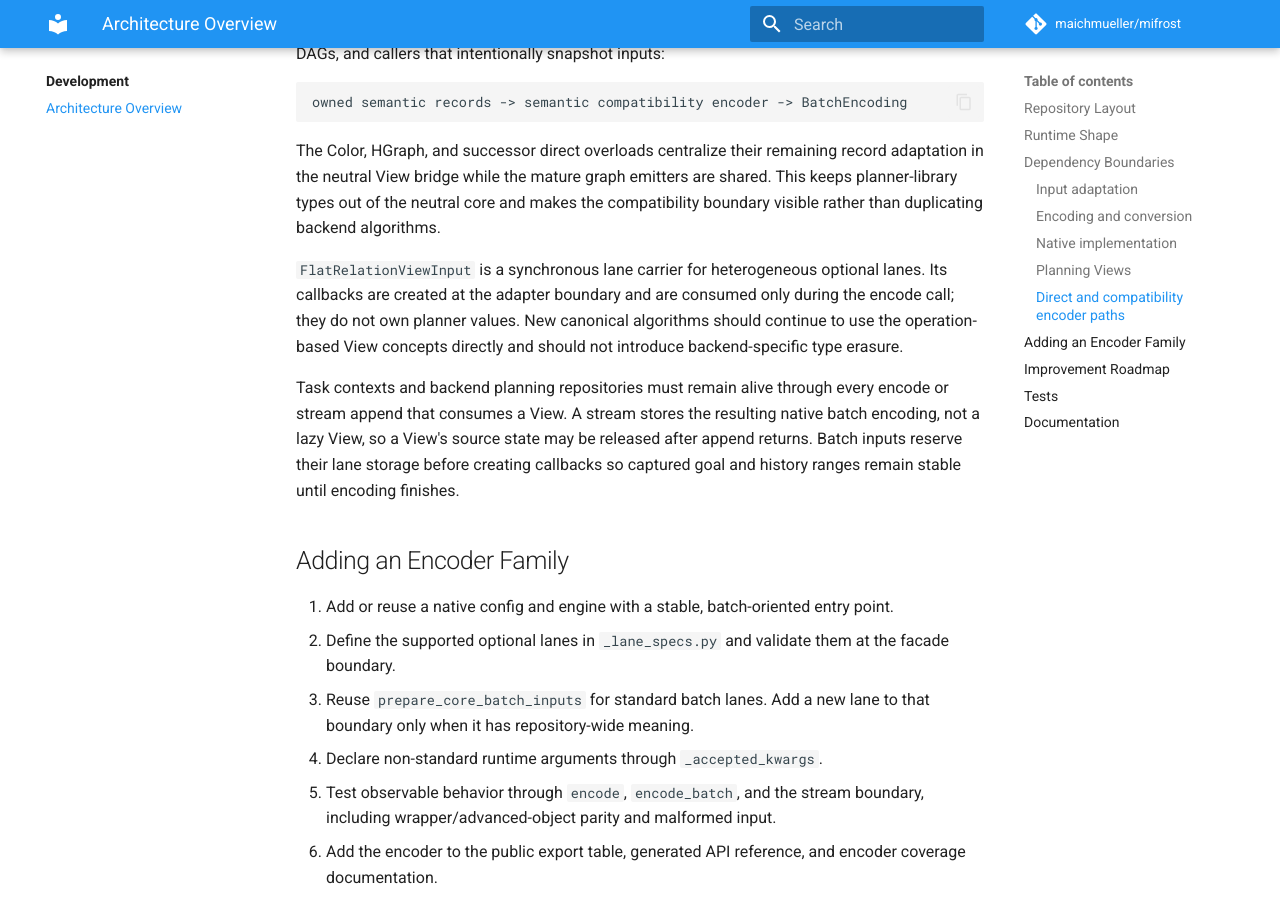
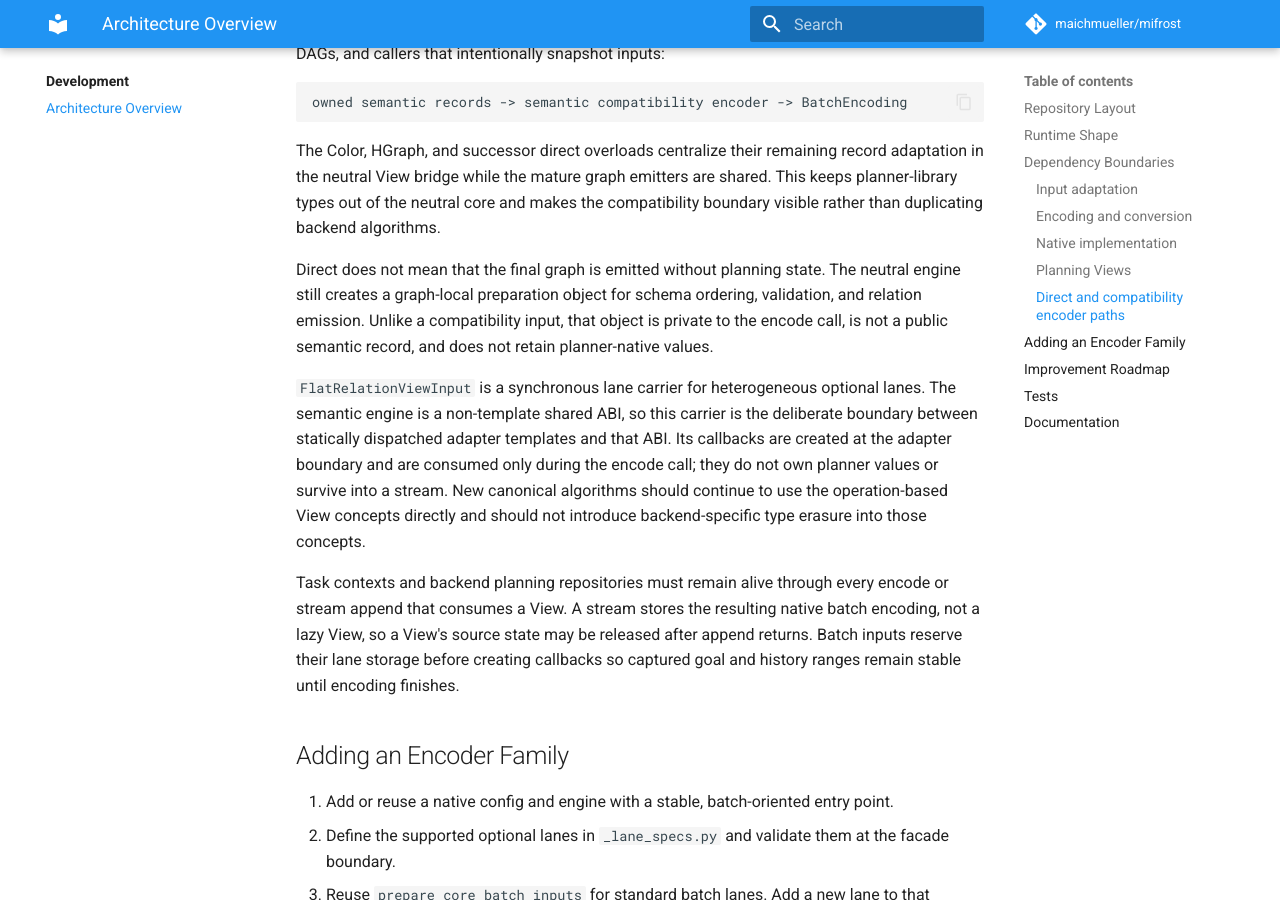
Before and after one commit to maichmueller/mifrost, an MkDocs documentation site: the page built from docs/development/architecture.md, in a window 1280 px wide and 900 px high, scrolled down 2659 px. Built offline with MkDocs 1.6.1 and Material for MkDocs 9.7.7, drawn with Linux system fonts in a browser that asks for light colours; comment, search, counter and statistics services are not loaded; the version menu is left out.

Commit message:
Clarify direct View execution boundaries
Document the synchronous ABI lane, private graph-local preparation, and the retained semantic compatibility path. Refresh benchmark notes so historical comparisons are not presented as current direct-View results.

Co-authored-by: Copilot App <223556219+Copilot@users.noreply.github.com>

```diff
--- a/docs/development/architecture.md
+++ b/docs/development/architecture.md
@@ -115,11 +115,20 @@ record adaptation in the neutral View bridge while the mature graph emitters
 are shared. This keeps planner-library types out of the neutral core and makes
 the compatibility boundary visible rather than duplicating backend algorithms.
 
+Direct does not mean that the final graph is emitted without planning state.
+The neutral engine still creates a graph-local preparation object for schema
+ordering, validation, and relation emission. Unlike a compatibility input, that
+object is private to the encode call, is not a public semantic record, and does
+not retain planner-native values.
+
 `FlatRelationViewInput` is a synchronous lane carrier for heterogeneous
-optional lanes. Its callbacks are created at the adapter boundary and are
-consumed only during the encode call; they do not own planner values. New
-canonical algorithms should continue to use the operation-based View concepts
-directly and should not introduce backend-specific type erasure.
+optional lanes. The semantic engine is a non-template shared ABI, so this
+carrier is the deliberate boundary between statically dispatched adapter
+templates and that ABI. Its callbacks are created at the adapter boundary and
+are consumed only during the encode call; they do not own planner values or
+survive into a stream. New canonical algorithms should continue to use the
+operation-based View concepts directly and should not introduce backend-specific
+type erasure into those concepts.
 
 Task contexts and backend planning repositories must remain alive through every
 encode or stream append that consumes a View. A stream stores the resulting
```
Also changed, not shown: bench/results/2026-07-16-backend-migration-summary.md (+4 -3 lines), docs/flat-composition.md (+8 -0 lines).
